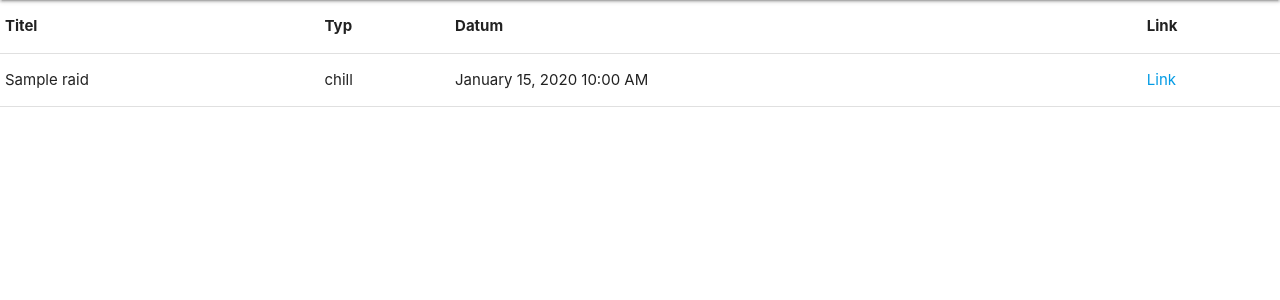
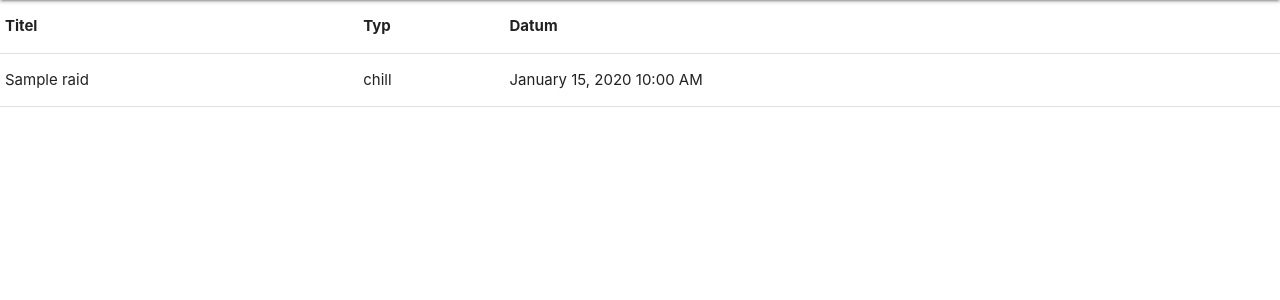
Before and after one commit to Siffran/baboon-web, a Flask app: page /raids in a window 1280 px wide. Shown: the part 64-364 px from the top of the page. Run offline with Flask 3, Linux system fonts and the light colour scheme; tables that the repository leaves empty hold one stand-in row (values such as "Sample post"); some libraries are stand-ins or nearby versions.

Commit message:
removed more links

```diff
--- a/app/templates/raids.html
+++ b/app/templates/raids.html
@@ -7,20 +7,16 @@
         <th>Titel</th>
         <th>Typ</th>
         <th>Datum</th>
-        <th>Link</th>
     </tr>
     {% for raid in raids %}
         <tr>
             <td>{{ raid.title }}</td>
             <td>{{ raid.type }}</td>
             <td>{{ moment(raid.timestamp).format('LLL') }}</td>
-            <td>
-                <a href="{{ raid.link }}">Link</a>
-            </td>
         </tr>
     {% else %}
         <tr>
-            <td colspan="4">No raids found</td>
+            <td colspan="3">No raids found</td>
         </tr>
     {% endfor %}
 </table>
```
